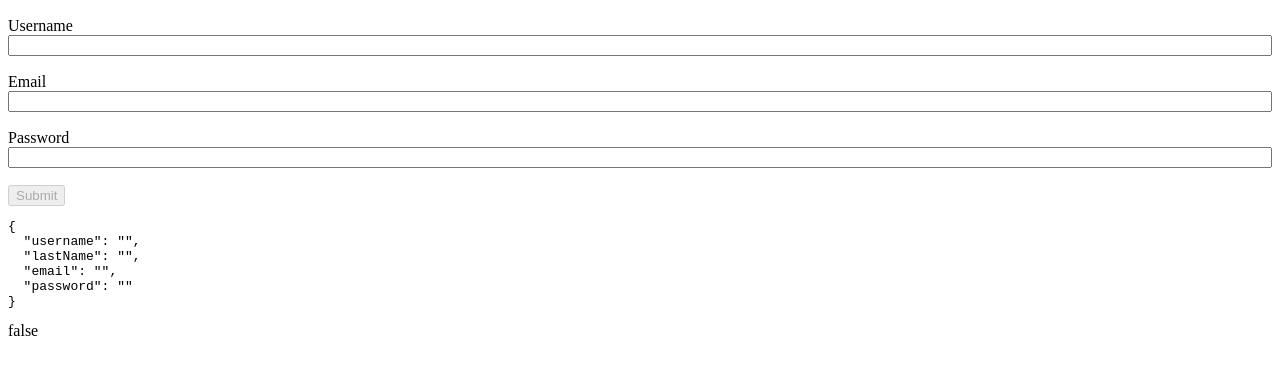
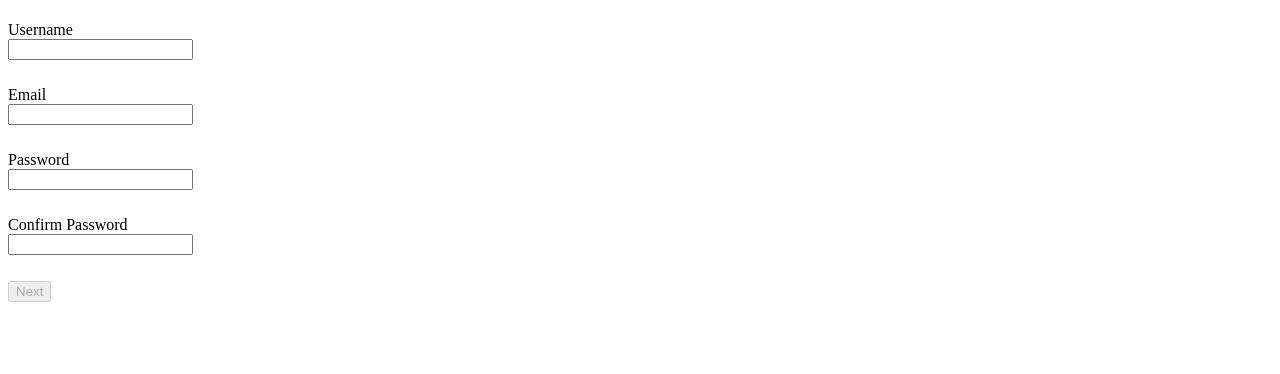
Before and after one commit to aDavtyan13/formbuilder, an Angular app: page / in a window 1280 px wide. Shown: the top 374 px of the page. Built offline with nearby package versions, Linux system fonts and the light colour scheme.

Commit message:
first page changes

```diff
--- a/src/app/first-field/first-field.component.css
+++ b/src/app/first-field/first-field.component.css
@@ -1,37 +1,25 @@
-
-
-.form-group{
+form{
     display: flex;
     flex-direction: column;
 
-    margin:17px auto;
 }
-
-
+.fields{
+    margin: 13px 0;
+}
 input:focus{
     outline: none;
 }
 
-
-.invalidName input{
-    border: 2px solid red;
+.error{
+    color:red;
+    margin-top: 0;
+    font-size: 13px;
 }
 
-.validName input{
-    border: 2px solid green;
-}
 
-.invalidEmail input{
+input.ng-touched.ng-invalid {
     border:2px solid red;
 }
-.validEmail input{
+input.ng-touched.ng-valid {
     border:2px solid green;
 }
-
-.invalidPass input{
-    border:2px solid red;
-}
-
-.validPass input{
-    border:2px solid green;
-}
--- a/src/app/first-field/first-field.component.html
+++ b/src/app/first-field/first-field.component.html
@@ -1,63 +1,68 @@
-<form novalidate
-      [formGroup]="myform" (ngSubmit)="onSubmit()">
 
-    <div class="form-group"
-         [ngClass]="{
-        'invalidName': username.invalid && (username.dirty || username.touched),
-        'validName': username.valid && (username.dirty || username.touched)
-      }">
-      <label>Username</label>
+<form novalidate [formGroup]="user" (ngSubmit)="onSubmit(user)">
+
+  <div class = "fields">
+      <label for="username">Username</label><br>
       <input type="text"
-             class="form-control"
-             formControlName="username"
-             required>
-      <div class="form-control-feedback"
-           *ngIf="username.errors && (username.dirty || username.touched)">
-        <p *ngIf="username.errors.required">Username is required</p>
+        formControlName="username">
   </div>
+
+  <div
+    class="error"
+    *ngIf="user.get('username').hasError('required') && user.get('username').touched">
+      Name is required.
+  </div>
+  <div
+    class="error"
+    *ngIf="user.get('username').hasError('minlength') && user.get('username').touched">
+    Minimum of 2 characters.
   </div>
 
 
-  <div class="form-group"
-       [ngClass]="{
-        'invalidEmail': email.invalid && (email.dirty || email.touched),
-        'validEmail': email.valid && (email.dirty || email.touched)
-   }">
-    <label>Email</label>
+    <div class = "fields">
+        <label for="email">Email</label><br>
         <input type="email"
-           class="form-control"
-           formControlName="email"
-           required>
-    <div class="form-control-feedback"
-         *ngIf="email.errors && (email.dirty || email.touched)">
-      <p *ngIf="email.errors.required">Email is required</p>
-      <p *ngIf="email.errors.pattern">The email address must contain at least the @ character</p>
-
-    </div>
+          formControlName = "email">
     </div>
 
 
-  <div class="form-group"
-       [ngClass]="{
-        'invalidPass': password.invalid && (password.dirty || password.touched),
-        'validPass': password.valid && (password.dirty || password.touched)
-   }">
-    <label>Password</label>
+    <div
+      class="error"
+      *ngIf="user.get('email').hasError('required') && user.get('email').touched">
+      Email is required.
+    </div>
+    <div
+      class="error"
+      *ngIf="user.get('email').hasError('pattern') && user.get('email').touched">
+      Enter valid email.
+    </div>
+
+   <div class = "fields">
+      <label for="password">Password</label><br>
       <input type="password"
-           class="form-control"
-           formControlName="password"
-           required>
-    <div class="form-control-feedback"
-         *ngIf="password.errors && (password.dirty || password.touched)">
-      <p *ngIf="password.errors.required">Password is required</p>
-      <p *ngIf="password.errors.minlength">Password must be 8 characters long.</p>
+      formControlName = "password">
    </div>
+   <div
+      class="error"
+      *ngIf="user.get('password').hasError('required') && user.get('password').touched">
+      Password is required.
+    </div>
+
+   <div class = "fields">
+      <label for="confPass">Confirm Password</label><br>
+    <input type="password"
+      formControlName = "confPass">
+   </div>
+   <div
+      class="error"
+      *ngIf="user.get('confPass').hasError('required') && user.get('confPass').touched">
+      Password Confirm is required.
+    </div>
+
+   <div class = "fields">
+      <button type="submit" [disabled]="!user.valid">Next</button>
    </div>
 
 
-  <button type="submit" [disabled]='!myform.valid'>Submit</button>
 
-  <pre>{{myform.value | json}}</pre>
-
-  {{ myform.valid | json}}
 </form>
--- a/src/app/first-field/first-field.component.ts
+++ b/src/app/first-field/first-field.component.ts
@@ -9,49 +9,24 @@ import { FormGroup, FormControl, Validators } from '@angular/forms';
   styleUrls: ['./first-field.component.css']
 })
 export class FirstFieldComponent implements OnInit {
-  myform: FormGroup;
-  username: FormControl;
-  lastName: FormControl;
-  email: FormControl;
-  password: FormControl;
-  language: FormControl;
+    user: FormGroup;
+
+    constructor(private fb: FormBuilder) {}
 
 
-  ngOnInit() {
-    this.createFormControls();
-    this.createForm();
-  }
+      ngOnInit() {
 
-  createFormControls() {
-    this.username = new FormControl('', Validators.required);
-    this.lastName = new FormControl('', Validators.required);
-    this.email = new FormControl('', [
-      Validators.required
+        this.user = this.fb.group({
 
-    ]);
-    this.password = new FormControl('', [
-      Validators.required,
-      Validators.minLength(8)
-    ]);
-  }
+          username: ['',[Validators.required, Validators.minLength(2),Validators.pattern('^[a-zA-Z1-9]+$')]],
+            email: [null,[Validators.required,Validators.pattern('^[a-z0-9]+(\.[_a-z0-9]+)*@[a-z0-9-]+(\.[a-z0-9-]+)*(\.[a-z]{2,15})$')]],
+            password:['',Validators.required],
+            confPass:['',Validators.required]
 
-  createForm() {
-    this.myform = new FormGroup({
+        });
+      }
 
-        username: this.username,
-        lastName: this.lastName,
-
-
-      email: this.email,
-      password: this.password,
-    });
-  }
-
-  onSubmit(){
-    if(this.myform.valid) {
-      console.log("Form Submitted!");
-      this.myform.reset();
-    }
-  }
-
+      onSubmit() {
+        console.log(this.user.value, this.user.valid);
+      }
 }
```
Lines whose indentation alone changed are shown as unchanged.
